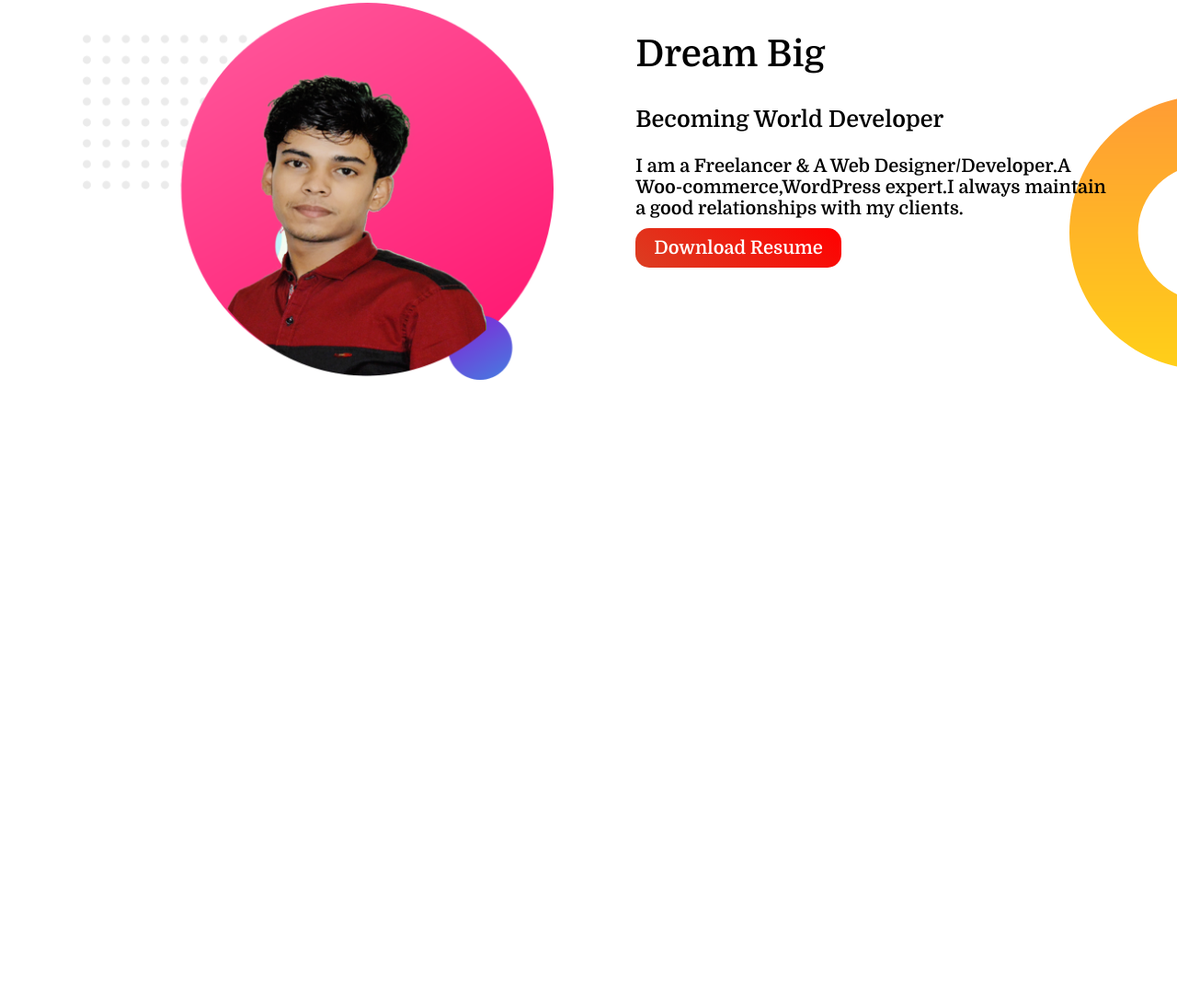
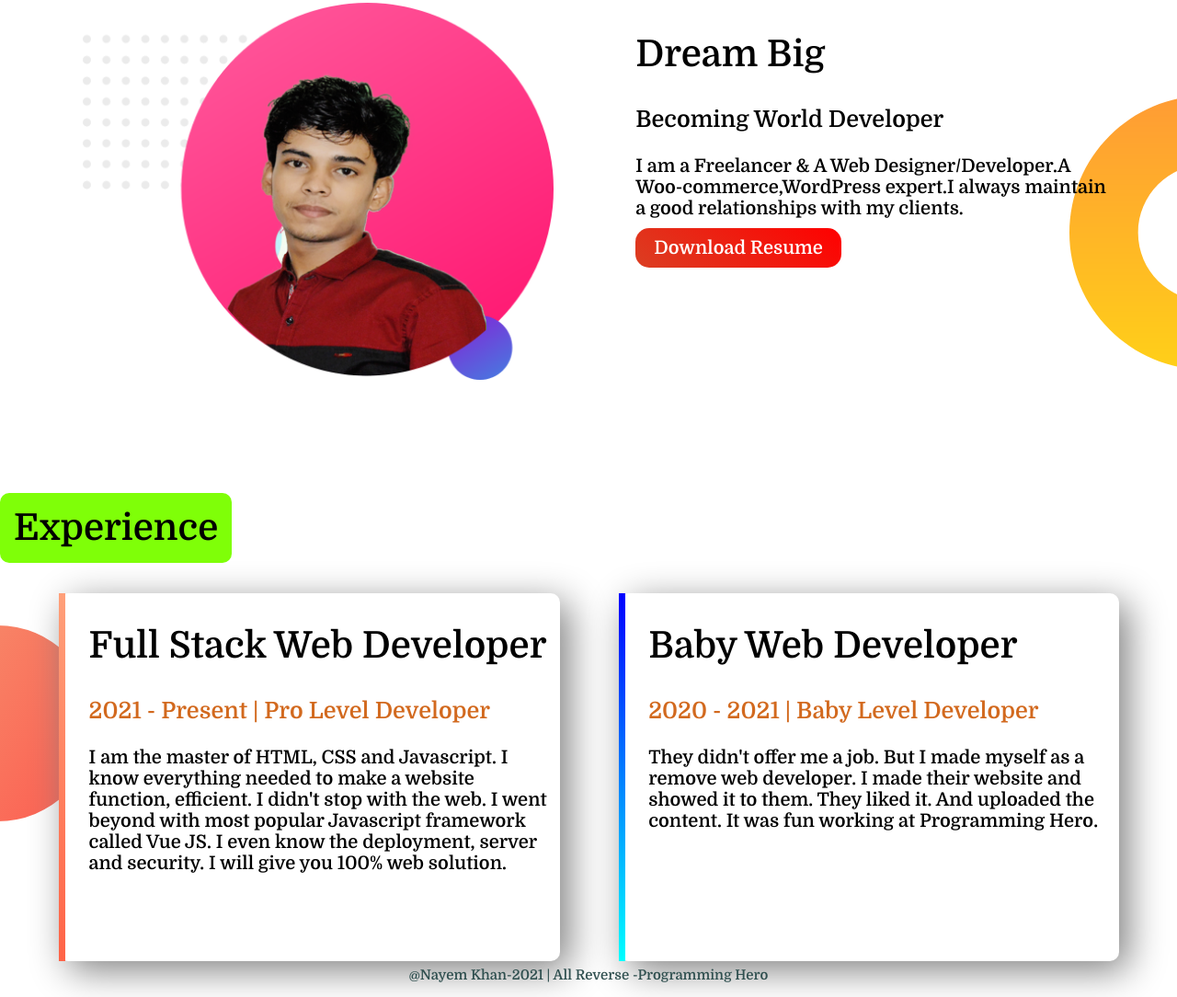
Before and after one commit to nayemk1999/webportfolio-practice, a plain HTML site: page index.html in a window 1280 px wide. Shown: the part 507-1591 px from the top of the page at 92% size. Before the commit the page ends 1010 px from the top, so only its background shows below. Drawn offline with Linux system fonts and the light colour scheme.

Commit message:
All Done web-portfolio changed

```diff
--- a/index.html
+++ b/index.html
@@ -33,5 +33,23 @@
             <a class="link-button" target="_blank" href="https://linked.com/">Download Resume</a>
         </div>
     </section>
+    <section class="experience-area">
+        <h2 class="exhd">Experience</h2>
+        <div id="full-stack" class="half-width single-area">
+            <h2>Full Stack Web Developer</h2>
+            <h3 class="orange-highlight">2021 - Present | Pro Level Developer</h3>
+            <p>I am the master of HTML, CSS and Javascript. I know everything needed to make a website function, efficient. I didn't stop with the web. I went beyond with most popular Javascript framework called Vue JS. I even know the deployment, server and security. I will give you 100% web solution.</p>
+        </div>
+        <div id="baby-dev" class="half-width single-area">
+            <h2>Baby Web Developer</h2>
+            <h3 class="orange-highlight">2020 - 2021 | Baby Level Developer</h3>
+            <p>They didn't offer me a job. But I made myself as a remove web developer. I made their website and showed it to them. They liked it. And uploaded the content. It was fun working at Programming Hero.</p>
+        </div>
+    </section>
+    <footer>
+        <div>
+            <p>@Nayem Khan-2021 | All Reverse -Programming Hero</p>
+        </div>
+    </footer>
 </body>
 </html>
--- a/style.css
+++ b/style.css
@@ -50,3 +50,39 @@ h3{
     background-repeat: no-repeat;
     height: 500px;
 }
+.experience-area{
+    background-image: url("images/exp-bg.png");
+    height: 500px;
+    background-position: left;
+    background-repeat: no-repeat;
+}
+.single-area{
+    height: 80%;
+    box-shadow: 10px 10px 40px gray;
+    background-color: white;
+
+}
+#full-stack{
+    border-image: linear-gradient(180deg, lightsalmon, tomato);
+    border-left: 7px solid;
+    border-image-slice: 1;
+    border-radius: 10px;
+}
+#baby-dev{
+    border-image: linear-gradient(180deg, blue, cyan);
+    border-left: 7px solid;
+    border-image-slice: 1;
+    border-radius: 10px;
+}
+footer{
+    text-align: center;
+    font-size: 15px;
+    font-weight: bold;
+    color: darkslategrey;
+}
+.exhd{
+    background-color: rgb(127, 255, 8);
+    display:table;
+    padding: 15px;
+    border-radius: 10px;
+}
```
